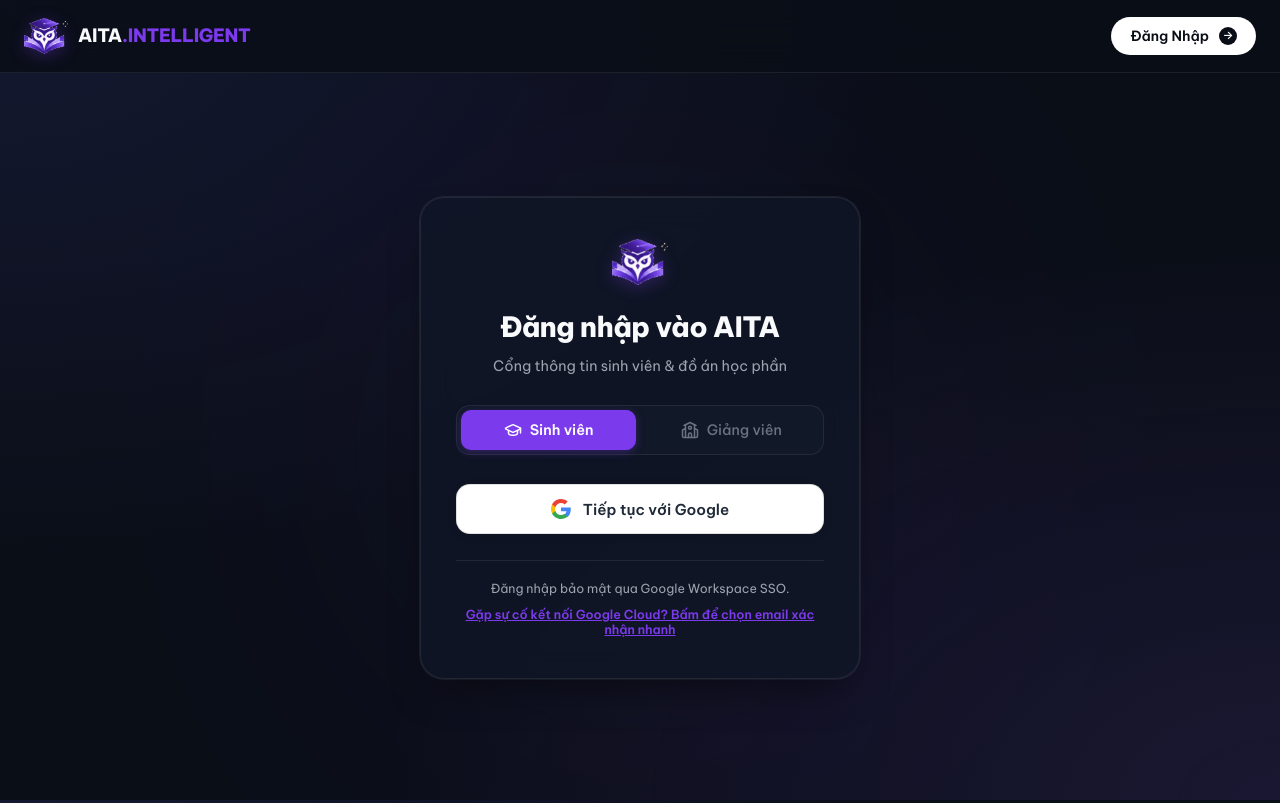
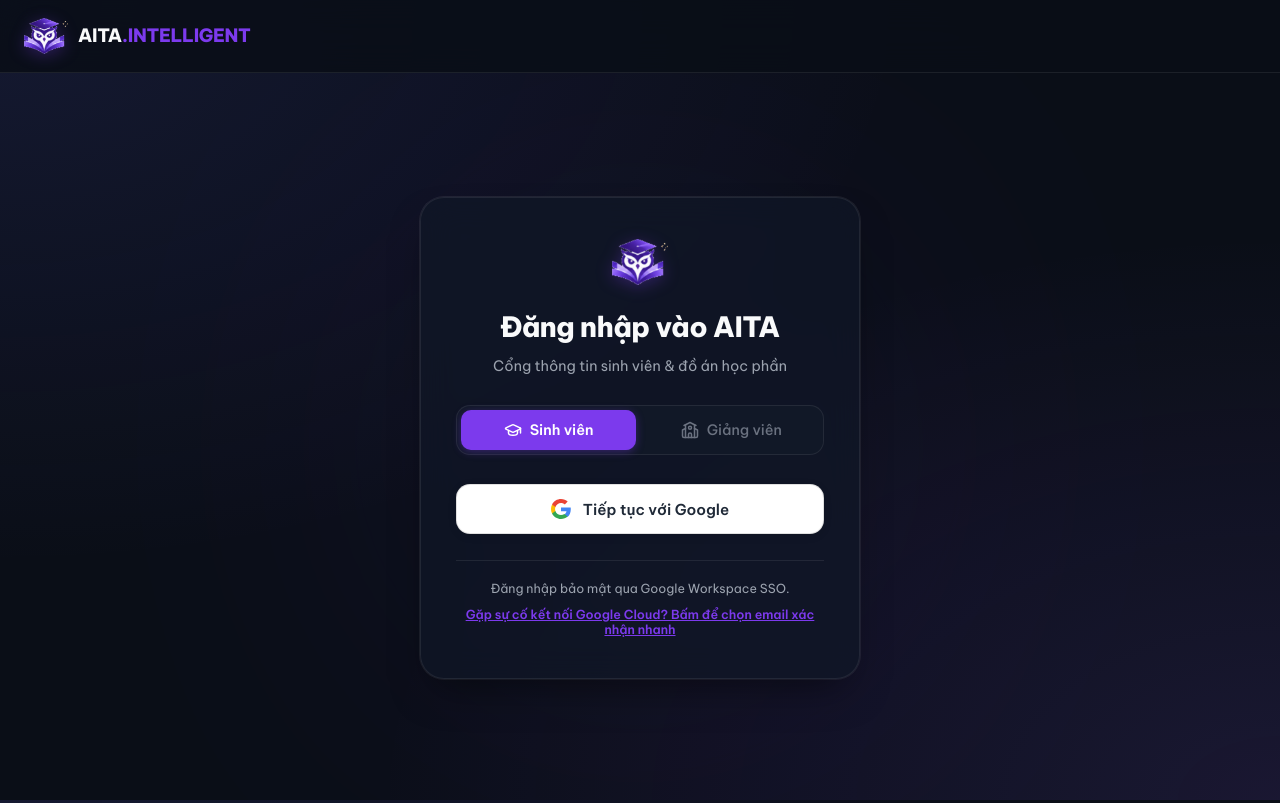
Before and after one commit to min098-ui/SWD392_AITA-Intelligent, a Next.js app in the folder client/: page /login in a window 1280 px wide. Built offline with nearby package versions, Linux system fonts and the light colour scheme.

Commit message:
fix(ui): hide login pill button in navigation header when on login route

```diff
--- a/client/src/components/Navigation.tsx
+++ b/client/src/components/Navigation.tsx
@@ -163,18 +163,18 @@ export default function Navigation({
           ) : null}
         </div>
 
-        {/* Phần Hình 3: Profile Avatar Dropdown (nếu đăng nhập) hoặc LanguageSwitcher & Đăng Nhập (nếu chưa) */}
+        {/* Phần Hình 3: Profile Avatar Dropdown (nếu đăng nhập) hoặc Đăng Nhập (nếu chưa và không ở trang login) */}
         <div style={{ display: 'flex', alignItems: 'center', gap: '12px', flexShrink: 0, position: 'relative', zIndex: 2 }}>
           {isLoggedIn ? (
             <UserProfileMenu user={user} onLogout={handleLogout} />
-          ) : (
+          ) : !pathname?.startsWith('/login') ? (
             <div style={{ display: 'flex', alignItems: 'center', gap: '10px' }}>
               <Link href="/login" className="pill-btn-white" style={{ padding: '7px 18px', fontSize: '0.88rem' }}>
                 <span>{lang === 'vi' ? 'Đăng Nhập' : 'Sign In'}</span>
                 <span className="pill-arrow" style={{ width: '18px', height: '18px', fontSize: '0.7rem' }}>→</span>
               </Link>
             </div>
-          )}
+          ) : null}
         </div>
       </div>
     </header>
```
